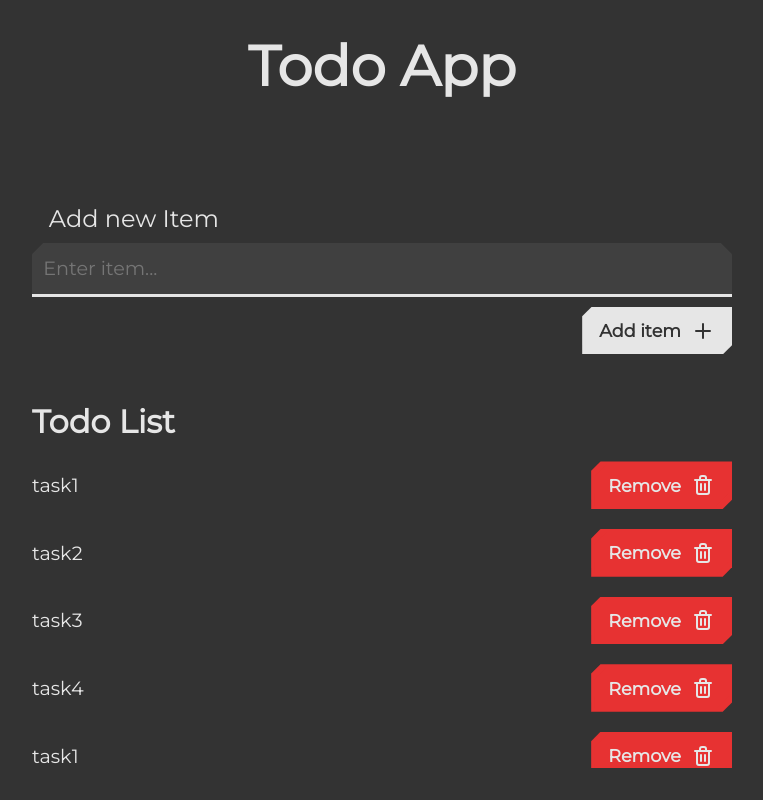
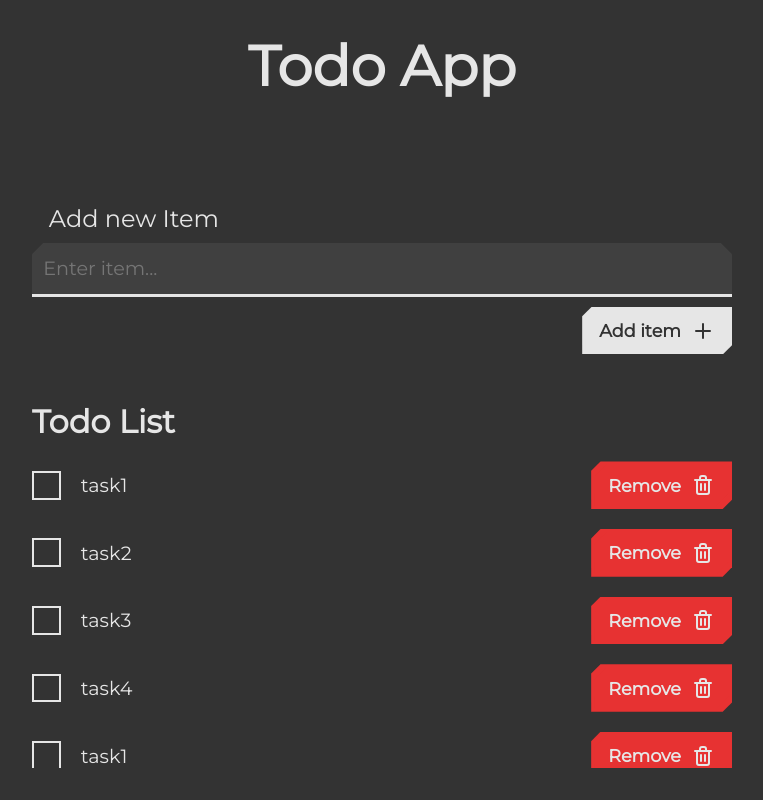
Before and after one commit to Zack1808/todo-app, a React (Create React App) app: page / in a window 1280 px wide. Shown: the whole page, without its empty margins (258-1021 px from the left). Built offline with nearby package versions, Linux system fonts and the light colour scheme.

Commit message:
Added the Checkbox component

```diff
--- /dev/null
+++ b/src/components/ItemList/Item/Checkbox/Checkbox.css
@@ -0,0 +1,14 @@
+/* Styling the Checkbox components */
+.checkbox-container {
+  display: flex;
+  justify-content: center;
+  align-items: center;
+  border: 2px solid var(--txt-color);
+  width: 1.8rem;
+  aspect-ratio: 1 / 1;
+}
+
+.checked {
+  color: var(--bg-color);
+  background-color: var(--txt-color);
+}
--- /dev/null
+++ b/src/components/ItemList/Item/Checkbox/Checkbox.js
@@ -0,0 +1,24 @@
+import React, { useState } from "react";
+import { UilCheck } from "@iconscout/react-unicons";
+
+// Importing the style file
+import "./Checkbox.css";
+
+// Creating the Checkbox component
+const Checkbox = () => {
+  // Setting up the state
+  const [checked, setChecked] = useState(false);
+  return (
+    <div
+      className={`checkbox-container ${checked ? "checked" : ""}`}
+      onClick={() => {
+        setChecked((prevState) => !prevState);
+      }}
+    >
+      {checked && <UilCheck />}
+    </div>
+  );
+};
+
+// Exporting the checkbox component
+export default Checkbox;
--- a/src/components/ItemList/Item/Item.js
+++ b/src/components/ItemList/Item/Item.js
@@ -3,6 +3,7 @@ import { UilTrashAlt } from "@iconscout/react-unicons";
 
 // Importing the costume components
 import Button from "../../Button/Button";
+import Checkbox from "./Checkbox/Checkbox";
 
 // Importing the style file
 import "./Item.css";
@@ -11,7 +12,9 @@ import "./Item.css";
 const Item = ({ label }) => {
   return (
     <li>
-      <div className="label">{label}</div>
+      <div className="label">
+        <Checkbox /> {label}
+      </div>
       <Button label="Remove" icon={<UilTrashAlt />} del />
     </li>
   );
```
